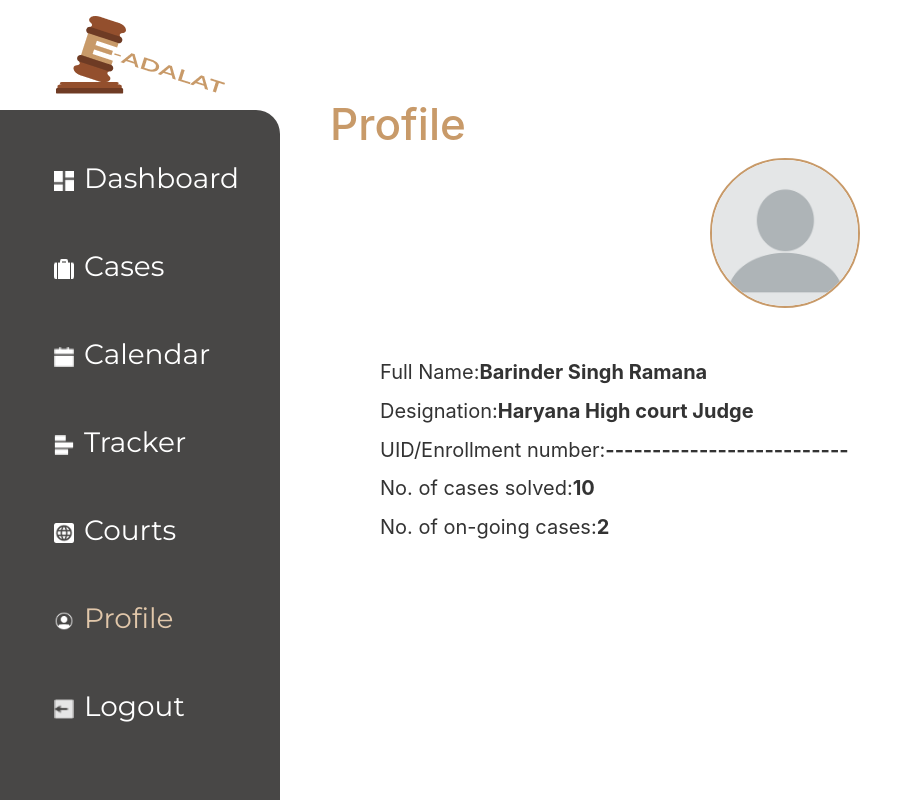
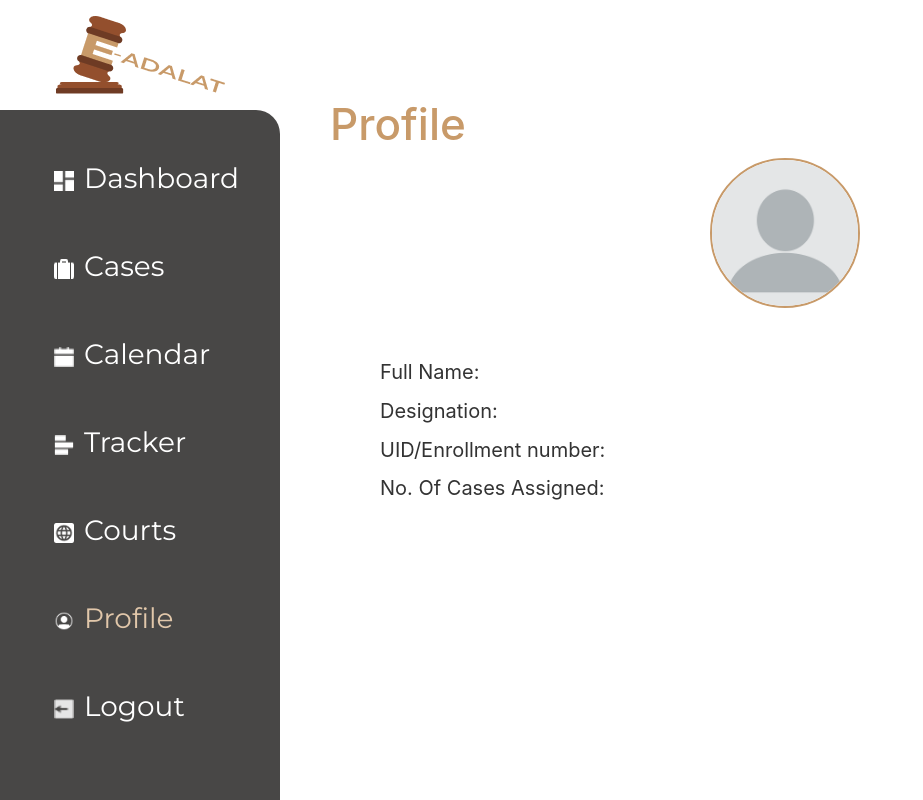
Before and after one commit to shivamdargan/e-court-management-system, a React (Create React App) app in the folder client/: page /profile in a window 1280 px wide. Shown: the whole page, without its empty margins (0-923 px from the left). Built offline with nearby package versions, Linux system fonts and the light colour scheme.

Commit message:
Profile Page Dynamic

```diff
--- a/client/src/components/Profile/Profile.js
+++ b/client/src/components/Profile/Profile.js
@@ -2,8 +2,11 @@ import React from 'react'
 import '../../assets/css/casesSection.css';
 import '../../assets/css/profile.css';
 import blankProfile from '../../assets/media/blank_profile.png';
+import { useSelector } from 'react-redux';
+const Profile = () => {
 
-const Profile = () => {
+    const profileData = useSelector((state) => state.user.value);
+
   return (
     <div className='right'>
         <div className='top'>
@@ -16,23 +19,19 @@ const Profile = () => {
             <div className='userinfo'>
                 <div className='info'>
                     <p>Full Name: </p>
-                    <p><b>Barinder Singh Ramana</b></p>
+                    <p><b>&ensp;  {profileData.name}</b></p>
                 </div>
                 <div className='info'>
                     <p>Designation: </p>
-                    <p><b>Haryana High court Judge</b></p>
+                    <p><b>&ensp;{profileData.location} {profileData.type}</b></p>
                 </div>
                 <div className='info'>
                     <p>UID/Enrollment number: </p>
-                    <p><b>--------------------------</b></p>
+                    <p><b>&ensp;{profileData.uid}</b></p>
                 </div>
                 <div className='info'>
-                    <p>No. of cases solved: </p>
-                    <p><b>10</b></p>
-                </div>
-                <div className='info'>
-                    <p>No. of on-going cases: </p>
-                    <p><b>2</b></p>
+                    <p>No. Of Cases Assigned: </p>
+                    <p><b>&ensp;{profileData.noOfCases}</b></p>
                 </div>
 
             </div>
```
